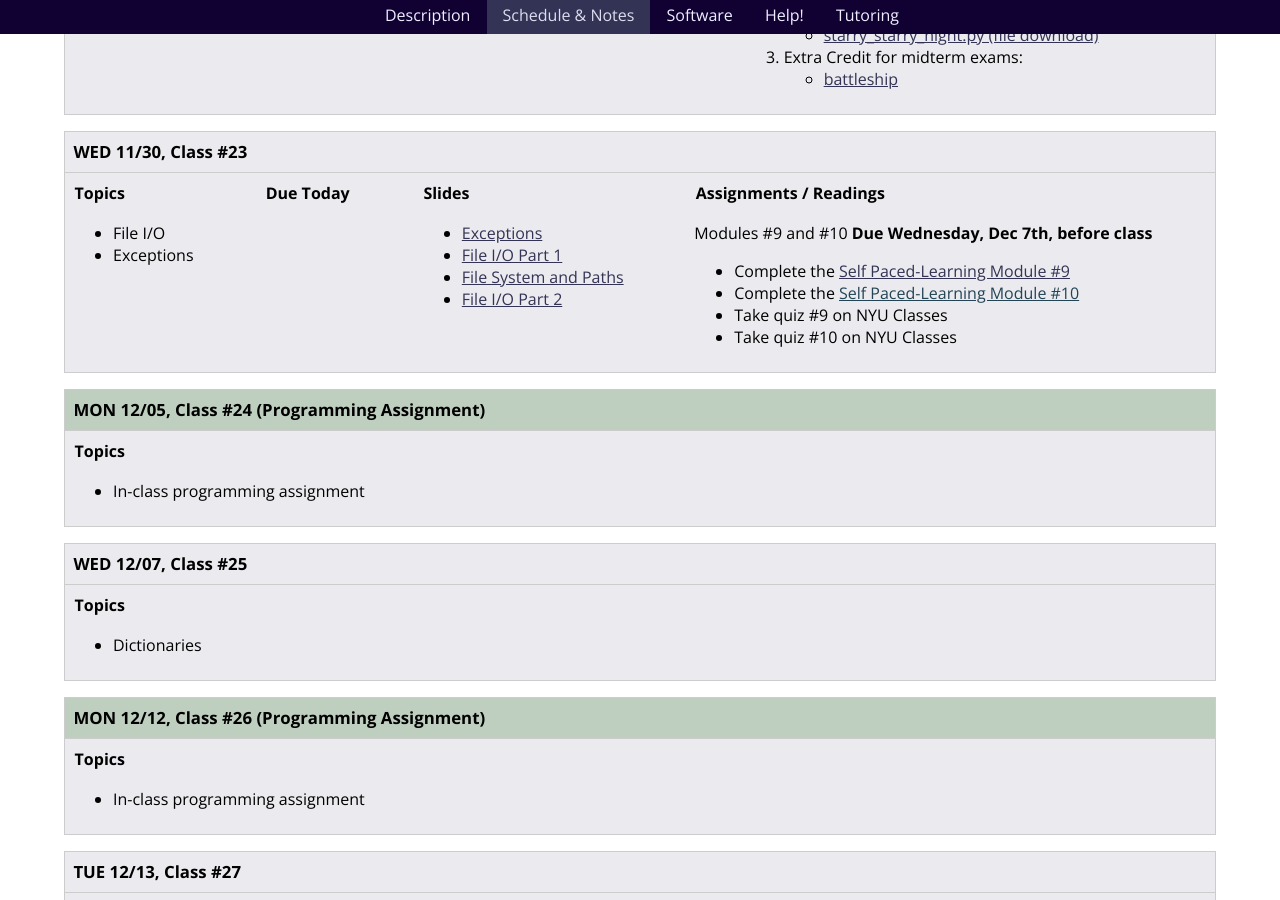
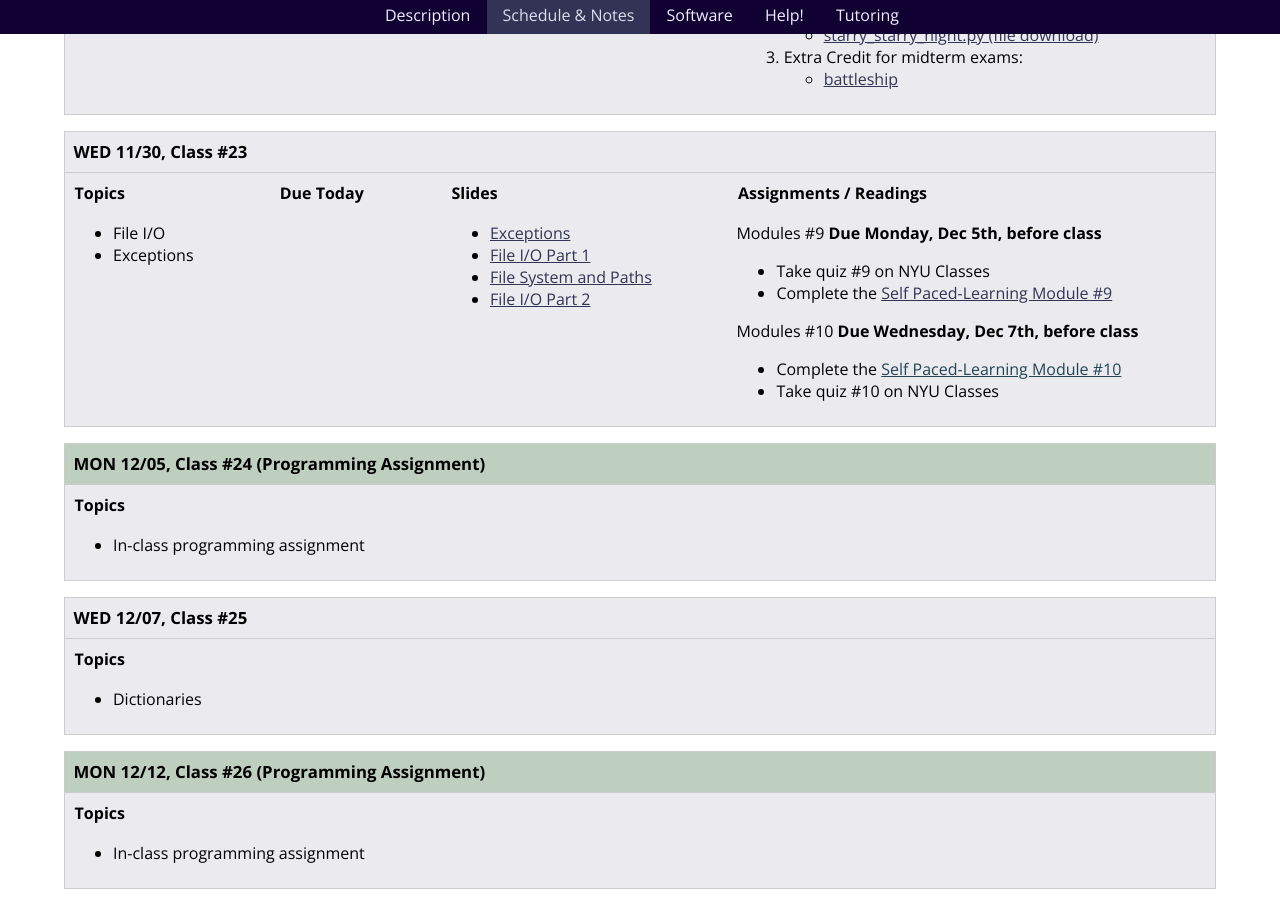
Before and after one commit to foureyes/csci-ua.0002-fall2016-008, a Jekyll site: the page built from schedule.markdown, in a window 1280 px wide and 900 px high, scrolled down 8144 px. Built offline with Jekyll 4.4.1, drawn with Linux system fonts in a browser that asks for light colours.

Commit message:
add class 23

```diff
--- a/_includes/classes/23/materials.markdown
+++ b/_includes/classes/23/materials.markdown
@@ -21,10 +21,13 @@
 <article class="assignments" markdown="block">
 #### Assignments / Readings
 
-Modules #9 and #10 __Due Wednesday, Dec 7th, before class__
+Modules #9 __Due Monday, Dec 5th, before class__
 
+* Take quiz #9 on NYU Classes
 * Complete the [Self Paced-Learning Module #9]({{ site.module9 }})
+
+Modules #10 __Due Wednesday, Dec 7th, before class__
+
 * Complete the [Self Paced-Learning Module #10]({{ site.module10 }})
-* Take quiz #9 on NYU Classes
 * Take quiz #10 on NYU Classes
 </article>
```
Also changed, not shown: 1 other file.
